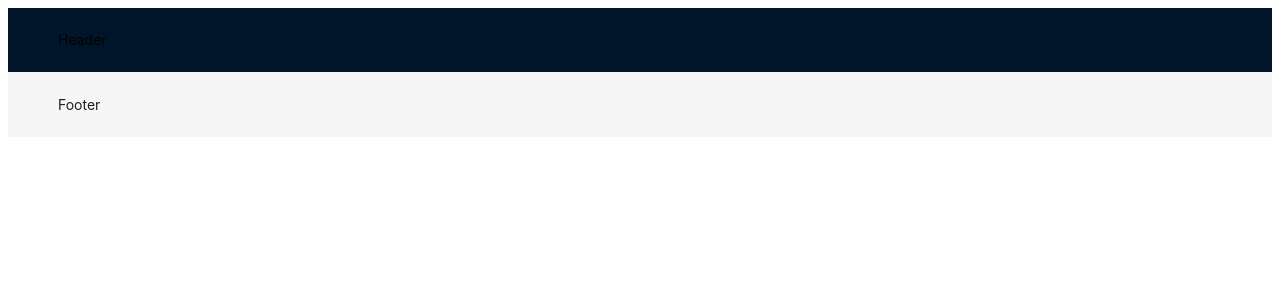
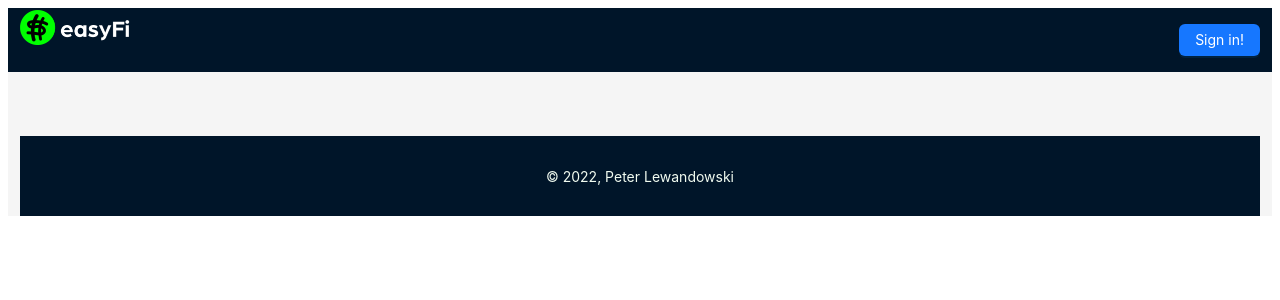
Before and after one commit to peterlewandowski/easyfi-2-web, a React (Vite) app: page /dashboard in a window 1280 px wide. Shown: the top 300 px of the page. Built offline with nearby package versions, Linux system fonts and the light colour scheme; no server answers.

Commit message:
add Navbar, Footer, styles, logo

```diff
--- a/src/App.tsx
+++ b/src/App.tsx
@@ -8,14 +8,37 @@ import { AuthRoute } from "./components/common/AuthRoute";
 import "./App.css";
 import Home from "./pages/Home";
 
+import FooterContent from "./components/common/Footer";
+import Navbar from "./components/common/Navbar";
+
 const { Header, Content, Footer } = Layout;
+
+const styles = {
+  header: {
+    width: "100%",
+    padding: "0 12px",
+  },
+
+  content: {
+    padding: "0 50px",
+    marginTop: 64,
+  },
+
+  footer: {
+    width: "100%",
+    color: "#001529",
+    padding: "0 12px",
+  },
+};
 
 function App() {
   return (
     <UserContextProvider>
       <Layout>
-        <Header>Header</Header>
-        <Content>
+        <Header style={styles.header}>
+          <Navbar />
+        </Header>
+        <Content style={styles.content}>
           <Routes>
             <Route path="/" element={<Home />} />
             {/* <Route path="create-strategy" element={<CreateStrategy />} /> */}
@@ -29,7 +52,9 @@ function App() {
             />
           </Routes>
         </Content>
-        <Footer>Footer</Footer>
+        <Footer style={styles.footer}>
+          <FooterContent />
+        </Footer>
       </Layout>
     </UserContextProvider>
   );
--- /dev/null
+++ b/src/components/common/Footer.tsx
@@ -0,0 +1,9 @@
+import "../../styles/footer.css";
+
+export default function FooterContent() {
+  return (
+    <div className="footer">
+      <p style={{ alignContent: "center" }}>&copy; 2022, Peter Lewandowski</p>
+    </div>
+  );
+}
--- /dev/null
+++ b/src/components/common/Navbar.tsx
@@ -0,0 +1,61 @@
+import { useContext } from "react";
+import { getAuth, signOut } from "firebase/auth";
+import { useNavigate } from "react-router";
+import { UserContext } from "../../context/UserContext";
+import { Button } from "antd";
+import LogoImage from "/easyfi-logo.png";
+
+export default function Navbar() {
+  const auth = getAuth();
+  const navigate = useNavigate();
+  const { user } = useContext(UserContext);
+
+  const handleClickLogin = () => {
+    navigate("/dashboard");
+  };
+
+  const handleLogout = () => {
+    signOut(auth).then(() => navigate("/"));
+  };
+
+  const navButtons = (condition: any) => {
+    if (condition) {
+      return (
+        <span>
+          <Button onClick={() => navigate("/dashboard")}>Dashboard</Button>
+          <Button onClick={handleLogout}>Sign Out</Button>
+        </span>
+      );
+    } else {
+      return (
+        <span>
+          <Button type="primary" onClick={handleClickLogin}>
+            Sign in!
+          </Button>
+        </span>
+      );
+    }
+  };
+
+  return (
+    <nav
+      style={{
+        display: "flex",
+        flexDirection: "row",
+        justifyContent: "space-between",
+      }}
+    >
+      <div>
+        <img
+          style={{
+            width: "25%",
+          }}
+          src={LogoImage}
+          onClick={() => navigate("/")}
+          alt="easyFi: Investment Planning. Made Easy."
+        />
+      </div>
+      <div>{navButtons(user)}</div>
+    </nav>
+  );
+}
--- /dev/null
+++ b/src/styles/footer.css
@@ -0,0 +1,12 @@
+.footer {
+  display: flex;
+  width: 100%;
+  height: 80px;
+  align-items: center;
+  align-self: flex-end;
+  background-color: #001529;
+  bottom: 0px;
+  justify-content: center;
+  bottom: 0px;
+  color: rgb(240, 251, 240);
+}
```
Also changed, not shown: public/easyfi-logo.png (added).
